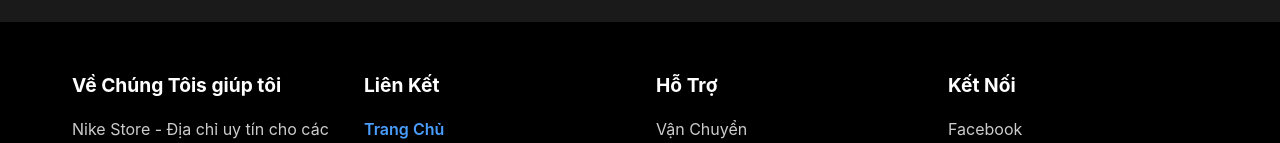
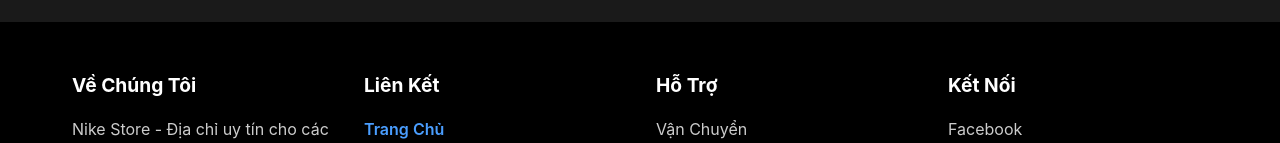
Before and after one commit to PhamDucHau/FeEditWebByChat, a React (Create React App) app: page / in a window 1280 px wide. Shown: the part 2486-2629 px from the top of the page. Built offline with nearby package versions, Linux system fonts and the light colour scheme.

Commit message:
Auto edit: đổi text "Về Chúng Tôis giúp tôi" thành "Về Chúng Tôi"

```diff
--- a/src/components/Footer.js
+++ b/src/components/Footer.js
@@ -7,7 +7,7 @@ const Footer = () => {
     <footer className="footer">
       <div className="footer-container">
         <div className="footer-section">
-          <h3>Về Chúng Tôis giúp tôi</h3>
+          <h3>Về Chúng Tôi</h3>
           <p>Nike Store - Địa chỉ uy tín cho các sản phẩm giày Nike chính hãng với chất lượng đảm bảo.</p>
         </div>
         <div className="footer-section">
```
